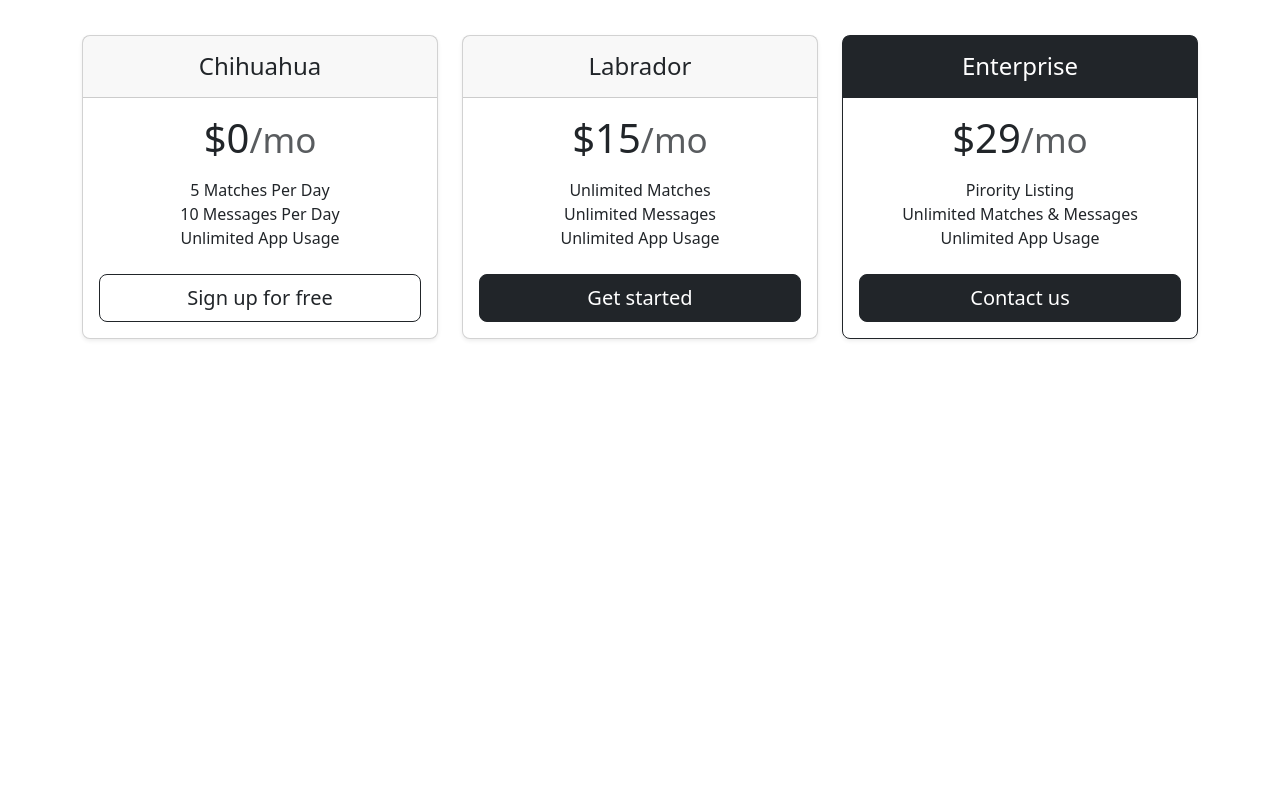
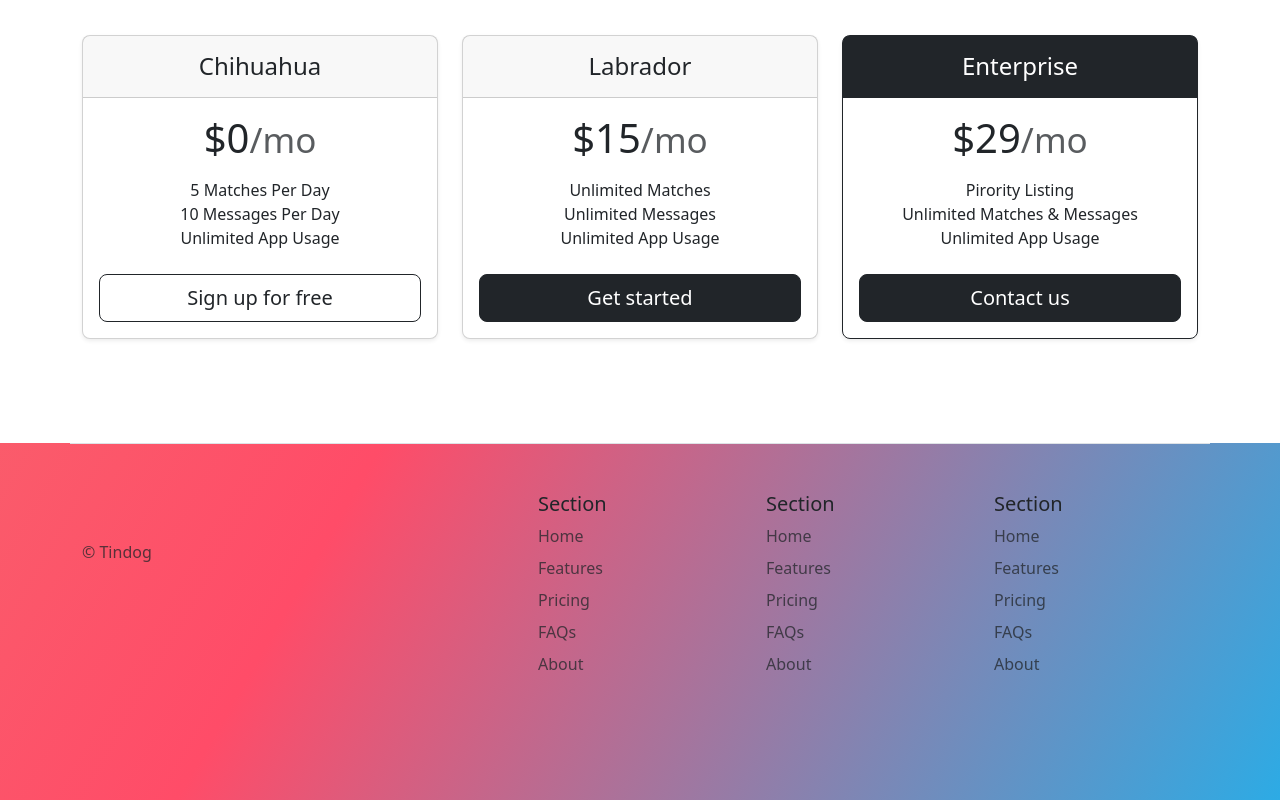
Before and after one commit to Kagekitsu/tindog, a plain HTML site: page index.html in a window 1280 px wide. Shown: the part 2304-3104 px from the top of the page. Before the commit the page ends 2699 px from the top, so only its background shows below. Drawn offline with nearby package versions, Linux system fonts and the light colour scheme.

Commit message:
added footer

```diff
--- a/index.html
+++ b/index.html
@@ -163,7 +163,54 @@
     </div>
   </section>
   <!-- Footer -->
-  <section id="footer">
+  <section id="footer" class="gradient-background">
+    <div class="container pb-1">
+      <footer class="row row-cols-1 row-cols-sm-2 row-cols-md-5 py-5 my-5 border-top">
+        <div class="col mb-3">
+          <a href="/" class="d-flex align-items-center mb-3 link-body-emphasis text-decoration-none">
+            <svg class="bi me-2" width="40" height="32"><use xlink:href="#bootstrap"></use></svg>
+          </a>
+          <p class="text-body-secondary">© Tindog</p>
+        </div>
+
+        <div class="col mb-3">
+
+        </div>
+
+        <div class="col mb-3">
+          <h5>Section</h5>
+          <ul class="nav flex-column">
+            <li class="nav-item mb-2"><a href="#" class="nav-link p-0 text-body-secondary">Home</a></li>
+            <li class="nav-item mb-2"><a href="#" class="nav-link p-0 text-body-secondary">Features</a></li>
+            <li class="nav-item mb-2"><a href="#" class="nav-link p-0 text-body-secondary">Pricing</a></li>
+            <li class="nav-item mb-2"><a href="#" class="nav-link p-0 text-body-secondary">FAQs</a></li>
+            <li class="nav-item mb-2"><a href="#" class="nav-link p-0 text-body-secondary">About</a></li>
+          </ul>
+        </div>
+
+        <div class="col mb-3">
+          <h5>Section</h5>
+          <ul class="nav flex-column">
+            <li class="nav-item mb-2"><a href="#" class="nav-link p-0 text-body-secondary">Home</a></li>
+            <li class="nav-item mb-2"><a href="#" class="nav-link p-0 text-body-secondary">Features</a></li>
+            <li class="nav-item mb-2"><a href="#" class="nav-link p-0 text-body-secondary">Pricing</a></li>
+            <li class="nav-item mb-2"><a href="#" class="nav-link p-0 text-body-secondary">FAQs</a></li>
+            <li class="nav-item mb-2"><a href="#" class="nav-link p-0 text-body-secondary">About</a></li>
+          </ul>
+        </div>
+
+        <div class="col mb-3">
+          <h5>Section</h5>
+          <ul class="nav flex-column">
+            <li class="nav-item mb-2"><a href="#" class="nav-link p-0 text-body-secondary">Home</a></li>
+            <li class="nav-item mb-2"><a href="#" class="nav-link p-0 text-body-secondary">Features</a></li>
+            <li class="nav-item mb-2"><a href="#" class="nav-link p-0 text-body-secondary">Pricing</a></li>
+            <li class="nav-item mb-2"><a href="#" class="nav-link p-0 text-body-secondary">FAQs</a></li>
+            <li class="nav-item mb-2"><a href="#" class="nav-link p-0 text-body-secondary">About</a></li>
+          </ul>
+        </div>
+      </footer>
+    </div>
 
   </section>
 </body>
```
